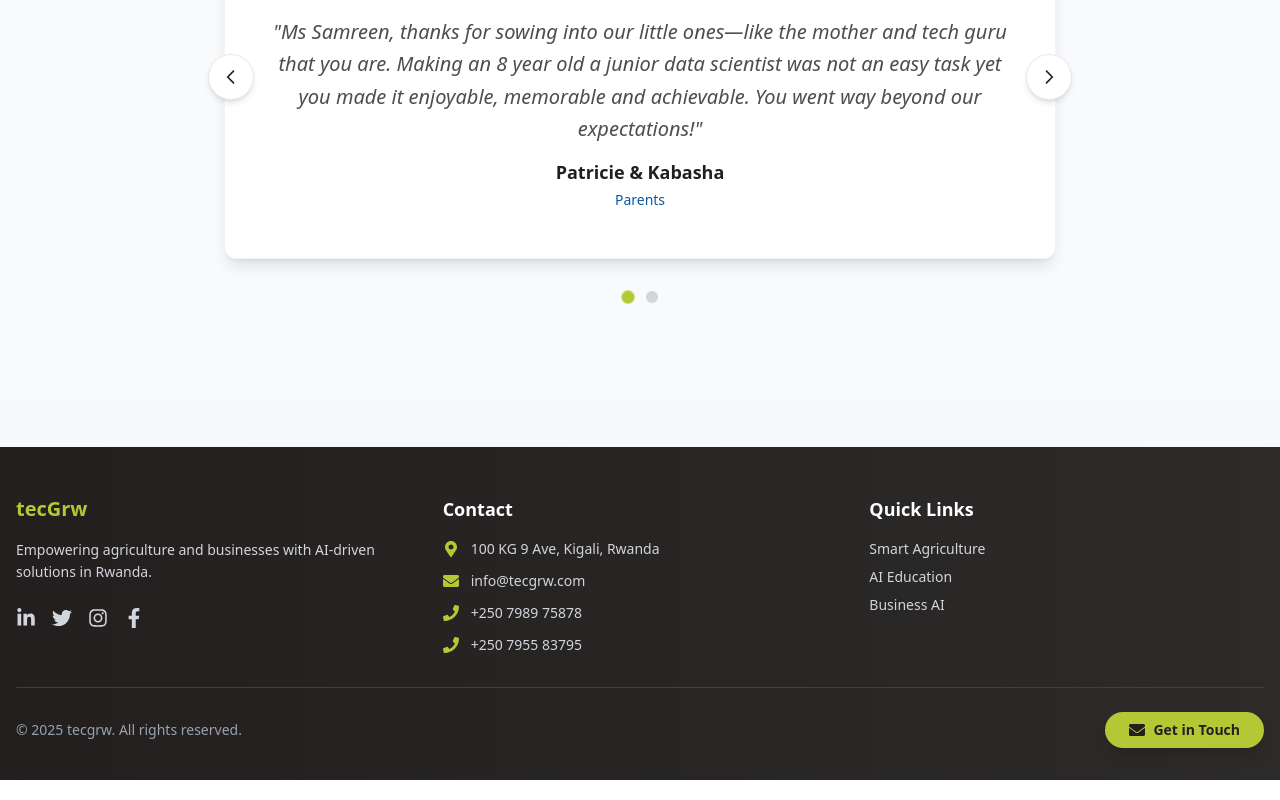
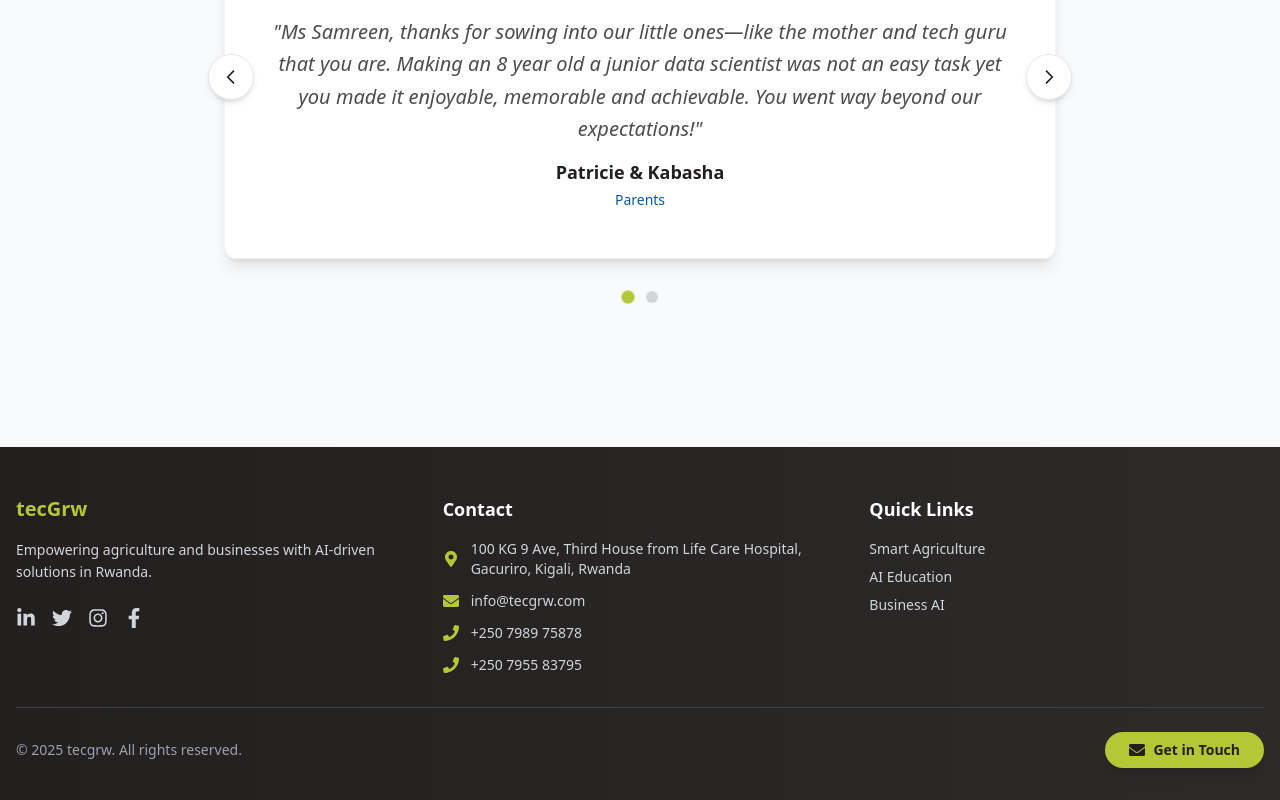
Before and after one commit to tecGrwLtd/tecgrw-website, a React (Vite) app: page /solutions/ai-education in a window 1280 px wide. Shown: the part 3433-4233 px from the top of the page. Built offline with nearby package versions, Linux system fonts and the light colour scheme.

Commit message:
style(Footer): social media links

```diff
--- a/src/components/Footer.jsx
+++ b/src/components/Footer.jsx
@@ -27,10 +27,10 @@ const Footer = () => {
                 <a href="https://x.com/tecgrw" target="_blank" rel="noopener noreferrer" aria-label="Twitter/X" className="text-gray-300 hover:text-[#b2c935] transition-colors duration-200">
                   <FaTwitter className="w-5 h-5" />
                 </a>
-                <a href="https://www.facebook.com/tecGrw1" target="_blank" rel="noopener noreferrer" aria-label="Facebook" className="text-gray-300 hover:text-[#b2c935] transition-colors duration-200">
+                <a href="https://www.instagram.com/tecgrw/" target="_blank" rel="noopener noreferrer" aria-label="Facebook" className="text-gray-300 hover:text-[#b2c935] transition-colors duration-200">
                   <FaInstagram className="w-5 h-5" />
                 </a>
-                <a href="https://www.instagram.com/tecgrw/" target="_blank" rel="noopener noreferrer" aria-label="Instagram" className="text-gray-300 hover:text-[#b2c935] transition-colors duration-200">
+                <a href="https://www.facebook.com/tecGrw1" target="_blank" rel="noopener noreferrer" aria-label="Instagram" className="text-gray-300 hover:text-[#b2c935] transition-colors duration-200">
                   <FaFacebookF className="w-5 h-5" />
                 </a>
               </div>
@@ -42,7 +42,7 @@ const Footer = () => {
               <div className="space-y-3 text-sm text-gray-300">
                 <div className="flex items-center space-x-3">
                   <FaMapMarkerAlt className="w-4 h-4 text-[#b2c935] flex-shrink-0" />
-                  <span>100 KG 9 Ave, Kigali, Rwanda</span>
+                  <span>100 KG 9 Ave, Third House from Life Care Hospital, Gacuriro, Kigali, Rwanda</span>
                 </div>
                 <div className="flex items-center space-x-3">
                   <FaEnvelope className="w-4 h-4 text-[#b2c935] flex-shrink-0" />
```
